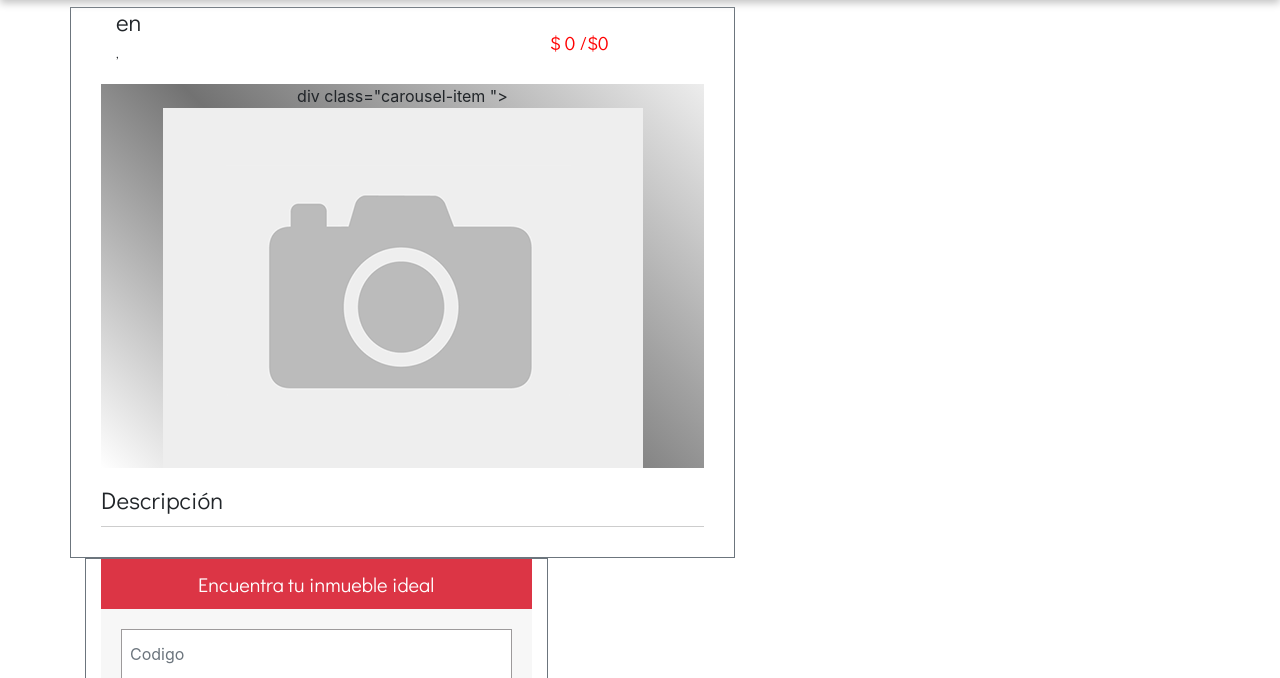
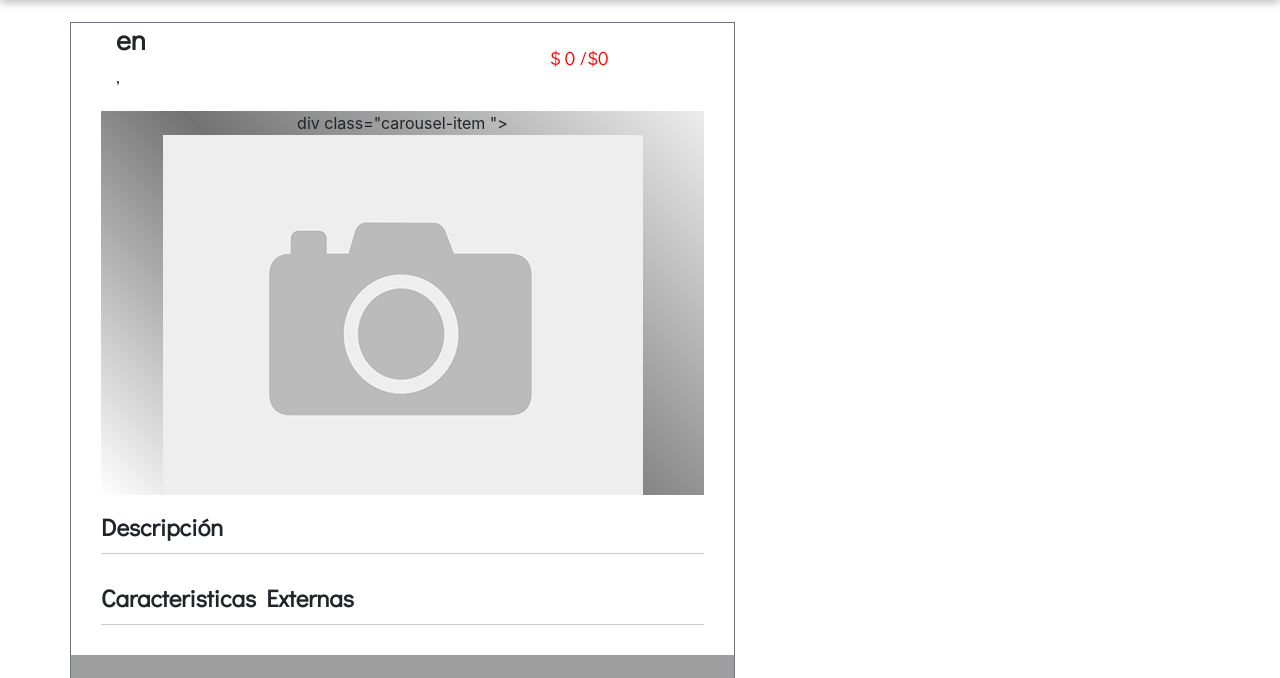
Before and after one commit to DexconDigital/SantaBarbara, a PHP site: page /detalle_inmueble.php in a window 1280 px wide. Shown: the part 86-764 px from the top of the page. Run offline with PHP 8.4, Linux system fonts and the light colour scheme; data that the repository does not hold is empty; grey boxes are pictures that could not be loaded.

Commit message:
correciones

```diff
--- a/css/style.css
+++ b/css/style.css
@@ -949,7 +949,7 @@ a:hover {
     margin-left: 31px; }
 
   .tipo_inm {
-    font-size: 24px; }
+    font-size: 28px; }
 
   .precio {
     font-size: 19px;
@@ -957,7 +957,7 @@ a:hover {
     margin-left: 25px; }
 
   .p_detalle {
-    font-size: 13px; } }
+    font-size: 19px; } }
 @media (min-width: 992px) {
   .fifth-banner-wrapper figure {
     background-image: url("../img/banner_quienes_somos.jpg");
--- a/detalle_inmueble.php
+++ b/detalle_inmueble.php
@@ -17,12 +17,12 @@ $page = 'Inmuebles' ?>
 <body>
     <?php include 'layout/menu.php' ?>
     <div id="" class="contaider-fluid body">
-        <div class="container" style="margin-top: 7px;">
+        <div class="container" style="margin-top: 22px;">
             <div class="row">
                 <div class="col-md-7 border border-secondary ">
                     <div class="col-md-12 d-flex bd-highlight">
                         <div class="col-6 mr-auto bd-highlight">
-                            <h2 class="tipo_inm"><?php echo $r['Tipo_Inmueble'] . ' en ' . $r['Gestion']; ?></h2>
+                            <h2 class="tipo_inm"><Strong><?php echo $r['Tipo_Inmueble'] . ' en ' . $r['Gestion']; ?></Strong></h2>
                             <h5 class="p_detalle"><?php echo $r['barrio'] . ', ' . $r['ciudad'] ?></h5>
 
                         </div>
@@ -66,14 +66,14 @@ $page = 'Inmuebles' ?>
 
                         </div>
                         <div id="referencia_inmueble" class="col-md-12  ">
-                            <h4 class="property-single-detail-title">Descripción</h4>
+                            <h4 class="property-single-detail-title"><strong>Descripción</strong></h4>
                             <p style="text-align: justify;"><?php echo $r['descripcionlarga']; ?></p>
                         </div>
                         <div class="col-md-12" style="margin-bottom: 12px;;">
                             <?php
                             if (count($r['caracteristicasInternas']) > 0) {
                                 echo '
-                                            <h4 class="property-single-detail-title">Caracteristicas Internas</h4>
+                                            <h4 class="property-single-detail-title"><strong>Caracteristicas Internas</strong></h4>
                                             <ul">';
                                 for ($i = 0; $i < count($r['caracteristicasInternas']); $i++) {
                                     $caracteristicas = ltrim($r['caracteristicasInternas'][$i]['Descripcion']);
@@ -83,6 +83,21 @@ $page = 'Inmuebles' ?>
                             }
                             ?>
                         </div>
+                        <div class="col-md-12">
+                            <h4 class="property-single-detail-title"><strong>Caracteristicas Externas</strong></h4>
+                        </div>
+                        <div class="col-12">
+                            <!-- videos -->
+                        </div>
+                        <div class="col-md-12  p-0">
+                            <div class="row">
+                                <div style="width: 100%;">
+                                    <iframe style="width: 100%;" src="https://www.google.com/maps/embed?pb=!1m18!1m12!1m3!1d3976.387477550989!2d-74.04512468555325!3d4.702562842951571!2m3!1f0!2f0!3f0!3m2!1i1024!2i768!4f13.1!3m3!1m2!1s0x8e3f9ab269c06361%3A0xdca8e05035cfdad4!2sAk.+15+%23124-17%2C+Bogot%C3%A1!5e0!3m2!1ses-419!2sco!4v1565293824670!5m2!1ses-419!2sco" width="" height="600" frameborder="0" style="border:0" allowfullscreen=""></iframe>
+                                </div>
+                            </div>
+
+                        </div>
+
                     </div>
                 </div>
 
--- a/santaBarbara-admin/admin/lista-publicaciones.php
+++ b/santaBarbara-admin/admin/lista-publicaciones.php
@@ -26,8 +26,8 @@ $id_inmobiliria = 1;
                             echo '<tr>
                                 <td>'.$res["id"].'</td>
                                 <td>'.$res["nombre"].'</td>
-                                <td><a href="actualizarpublicacion.php?id='.$res["id"].'"><i style="color:black;" class="fas fa-edit"></i></a></td>
-                                <td><a href="eliminar.php?id='.$res["id"].'"><i style="color:black;"class="fas fa-trash-alt"></i></a></td>
+                                <td><a href="actualizarpublicacion.php?id='.$res["id"].'"><i style="color:red;" class="fas fa-edit"></i></a></td>
+                                <td><a href="eliminar.php?id='.$res["id"].'"><i style="color:red;"class="fas fa-trash-alt"></i></a></td>
                             </tr>';}
                             ?>
                 </tbody>
--- a/santaBarbara-admin/admin/perfil.php
+++ b/santaBarbara-admin/admin/perfil.php
@@ -63,7 +63,7 @@ $usuario =  mysqli_fetch_array($sql);
                     <div class="panel-footer">
                         <div class="row">
                             <div class="col-8 offset-2">
-                                <button class="btn btn-primary">Actualizar Perfil</button>
+                                <button class="btn btn-danger">Actualizar Perfil</button>
                                 <a href="index.php" class="btn btn-secondary">Cancelar</a>
                             </div>
                         </div>
--- a/scss/_estilosDaniel.scss
+++ b/scss/_estilosDaniel.scss
@@ -988,7 +988,7 @@ figure{
 
     }
     .tipo_inm{
-        font-size: 24px;
+        font-size: 28px;
     }
 
     .precio{
@@ -997,7 +997,7 @@ figure{
         margin-left: 25px;
     }
     .p_detalle{
-        font-size: 13px;
+        font-size: 19px;
     }
 
 
```
Also changed, not shown: santaBarbara-admin/admin/agregar-publicacion.php (+6 -6 lines), santaBarbara-admin/admin/layout/layout.php (+4 -3 lines), SantaBarbara-Admin/admin/fotos/propietarios.jpg (deleted), 1 other file. Lines whose indentation alone changed are shown as unchanged.
